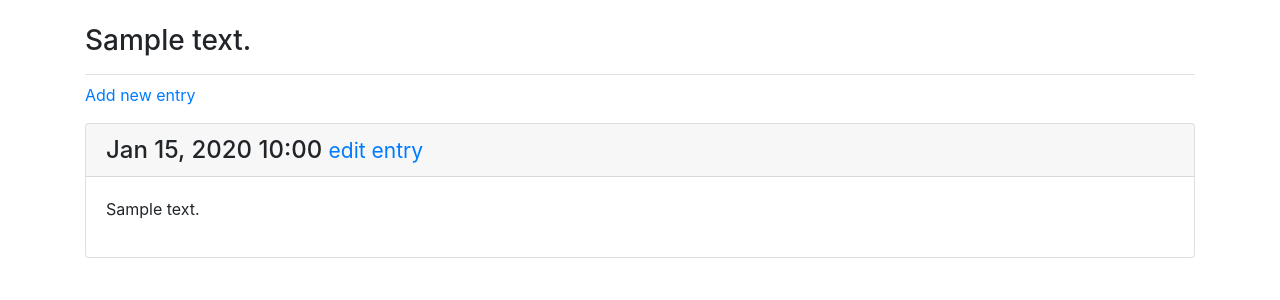
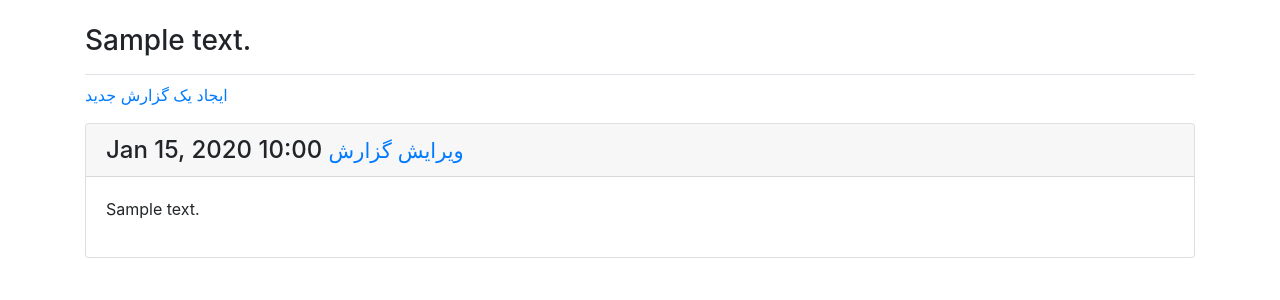
Before and after one commit to Ahmadi-MHRZ/To-do-list-project-with-DJANGO, a Django app: page /topics/1/ in a window 1280 px wide. Shown: the part 58-358 px from the top of the page. Run offline with Django 4.2, Linux system fonts and the light colour scheme; a user stored in the database is signed in; tables that the repository leaves empty hold one stand-in row (values such as "Sample post"); some libraries are stand-ins or nearby versions.

Commit message:
final modify

```diff
--- a/learning_logs/forms.py
+++ b/learning_logs/forms.py
@@ -9,6 +9,7 @@ class TopicForm(forms.ModelForm):
 
 
 
+
 class EntryForm(forms.ModelForm):
 	class Meta:
 		model = Entry
--- a/learning_logs/templates/learning_logs/topic.html
+++ b/learning_logs/templates/learning_logs/topic.html
@@ -9,7 +9,7 @@
 {% block content %}
 
   <p>
-    <a href="{% url 'learning_logs:new_entry' topic.id %}">Add new entry</a>
+    <a href="{% url 'learning_logs:new_entry' topic.id %}">ایجاد یک گزارش جدید</a>
   </p>
 
 
@@ -19,7 +19,7 @@
       <h4 class="card-header">
         {{ entry.date_added|date:'M d, Y H:i' }}
         <small>
-          <a href="{% url 'learning_logs:edit_entry' entry.id %}">edit entry</a>
+          <a href="{% url 'learning_logs:edit_entry' entry.id %}">ویرایش گزارش</a>
         </small>
       </h4>
 
```
